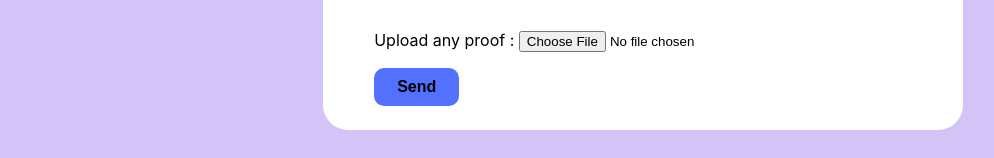
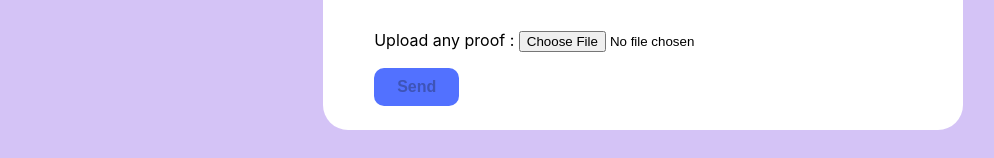
Before and after one commit to priyanshu875/my-tag, a React (Create React App) app: page /found-an-item in a window 1280 px wide. Shown: the part 624-782 px from the top of the page, without its empty margins (29-1023 px from the left). Built offline with nearby package versions, Linux system fonts and the light colour scheme.

Commit message:
added send btn

```diff
--- a/src/routes/sendmsg.jsx
+++ b/src/routes/sendmsg.jsx
@@ -13,6 +13,7 @@ function SendMsg(){
     const[senderContact,setSenderContact]=useState('')
     const[senderAddress,setSenderAddress]=useState('')
     const[senderMessage,setSenderMsg]=useState('')
+    const[dis,setDis]=useState(true);
 
     function uploadImg(file){
         console.log(file);
@@ -22,6 +23,9 @@ function SendMsg(){
             getDownloadURL(imageRef).then((url)=>{
                 console.log(url);
                 setImageUrl(url)
+                setDis(true);
+                document.getElementById("btn-sub").disabled = false;
+
             })
         })
 
@@ -40,8 +44,8 @@ function SendMsg(){
         })
         let obj=await data.json();
         console.log(obj);
-        if(obj.status=='ok')alert('Thank you for your support')
-        else alert('Server problem')
+        // if(obj.status=='ok')alert('Thank you for your support')
+        // else alert('Server problem')
         }catch(err){
             alert(err)
         }
@@ -95,7 +99,7 @@ function SendMsg(){
             required
             /></span>
 
-            <input type="submit" value="Send" />
+            <input type="submit" value="Send" id="btn-sub" disabled/>
         </form></div>
     </div>
 }
```
